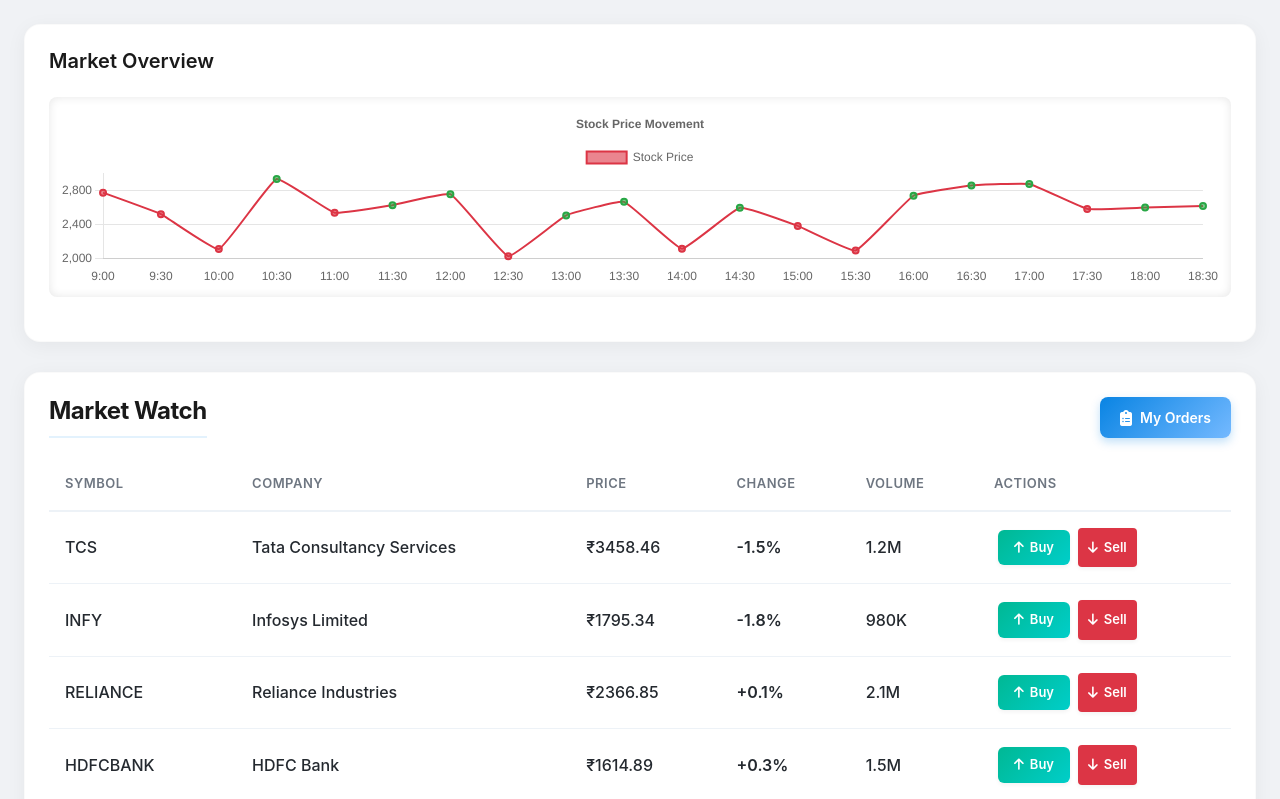
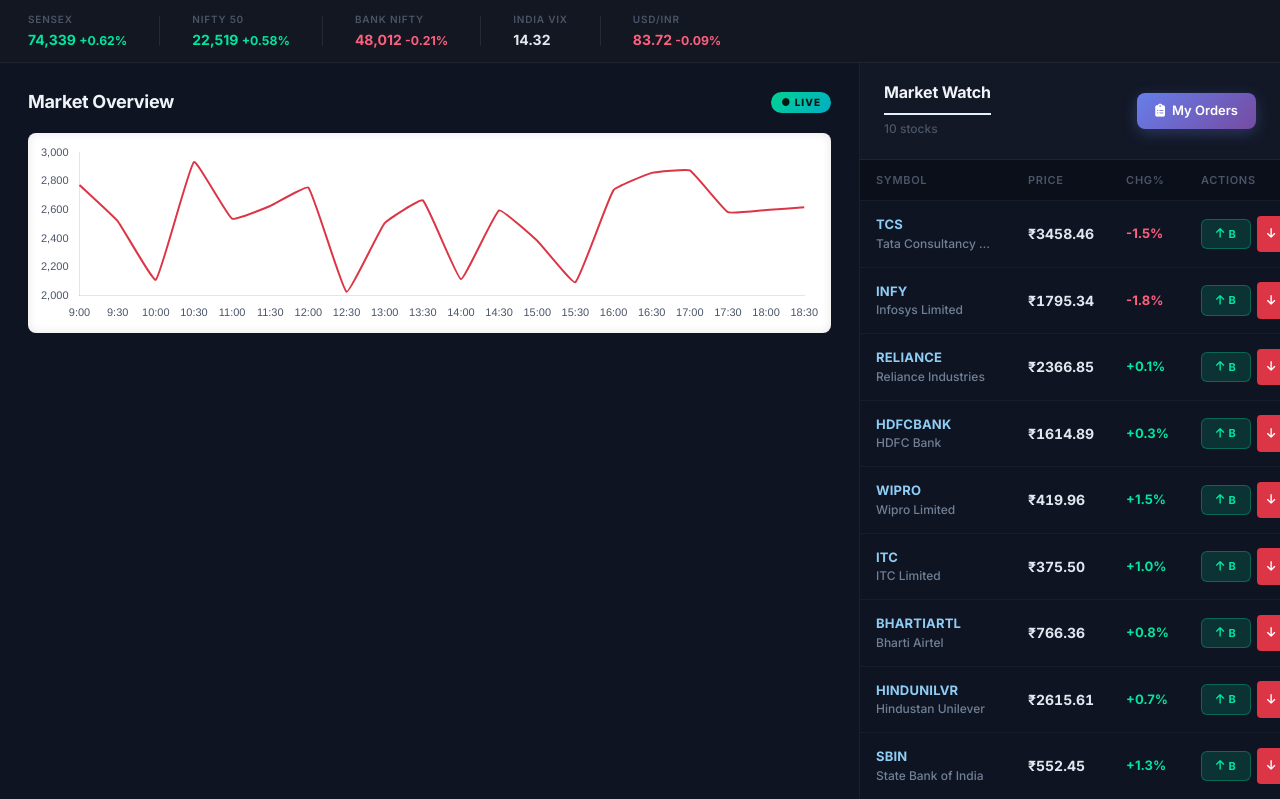
Before and after one commit to Chiranjeeb-Dash-Git/Zerodha-, a React (Create React App) app in the folder frontend/: page /Zerodha-/trading in a window 1280 px wide. Shown: the top 799 px of the page. Built offline with nearby package versions, Linux system fonts and the light colour scheme; no server answers.

Commit message:
UI: Full dark trading terminal redesign for 2026

```diff
--- a/frontend/src/components/trading/TradingView.css
+++ b/frontend/src/components/trading/TradingView.css
@@ -1,202 +1,355 @@
+/* ============================================
+   TRADING PAGE — 2026 PREMIUM DARK UI
+   ============================================ */
+
+@import url('https://fonts.googleapis.com/css2?family=Inter:wght@300;400;500;600;700;800&display=swap');
+
+/* === Base Layout === */
 .trading-view-container {
-    padding: 24px;
-    background: #f0f2f5;
+    padding: 0;
+    background: #0B0F1A;
     min-height: 100vh;
-    font-family: 'Inter', -apple-system, BlinkMacSystemFont, "Segoe UI", Roboto, Helvetica, Arial, sans-serif;
+    font-family: 'Inter', -apple-system, sans-serif;
+    color: #e2e8f0;
 }
 
-.market-watch {
-    background: #ffffff;
-    border-radius: 16px;
-    box-shadow: 0 4px 20px rgba(0, 0, 0, 0.05);
-    padding: 24px;
-    margin-bottom: 24px;
-    border: 1px solid rgba(0,0,0,0.02);
+/* === Top Stats Bar === */
+.trading-stats-bar {
+    background: rgba(255,255,255,0.03);
+    border-bottom: 1px solid rgba(255,255,255,0.06);
+    padding: 12px 28px;
+    display: flex;
+    align-items: center;
+    gap: 32px;
+    overflow-x: auto;
 }
 
-.market-watch h2 {
-    margin: 0;
-    color: #1a1a1a;
-    font-size: 24px;
-    font-weight: 700;
-    letter-spacing: -0.5px;
+.trading-stats-bar .stat-item {
+    display: flex;
+    flex-direction: column;
+    gap: 2px;
+    white-space: nowrap;
 }
 
+.stat-item .stat-label {
+    font-size: 10px;
+    color: #4a5568;
+    text-transform: uppercase;
+    letter-spacing: 0.8px;
+    font-weight: 600;
+}
+
+.stat-item .stat-value {
+    font-size: 14px;
+    font-weight: 700;
+    color: #e2e8f0;
+}
+
+.stat-item .stat-value.up { color: #00e5a0; }
+.stat-item .stat-value.down { color: #ff5f7e; }
+
+.trading-stats-bar .stat-sep {
+    width: 1px;
+    height: 30px;
+    background: rgba(255,255,255,0.08);
+}
+
+/* === Page Body === */
+.trading-body {
+    display: grid;
+    grid-template-columns: 1fr 420px;
+    gap: 0;
+    min-height: calc(100vh - 57px);
+}
+
+/* === Chart Panel (Left) === */
+.chart-section {
+    background: #0e1422;
+    border-right: 1px solid rgba(255,255,255,0.05);
+    padding: 28px;
+}
+
+.chart-section-header {
+    display: flex;
+    align-items: center;
+    justify-content: space-between;
+    margin-bottom: 20px;
+}
+
+.chart-section-header h3 {
+    margin: 0;
+    color: #f0f4f8;
+    font-size: 18px;
+    font-weight: 700;
+    letter-spacing: -0.3px;
+}
+
+.chart-section-header .live-badge {
+    background: linear-gradient(135deg, #00e5a0, #00bcd4);
+    color: #001a12;
+    font-size: 10px;
+    font-weight: 800;
+    padding: 3px 10px;
+    border-radius: 50px;
+    text-transform: uppercase;
+    letter-spacing: 1px;
+    animation: livePulse 2s infinite;
+}
+
+@keyframes livePulse {
+    0%, 100% { opacity: 1; }
+    50% { opacity: 0.6; }
+}
+
+.chart-container {
+    height: 400px;
+    width: 100%;
+    position: relative;
+}
+
+/* === Market Watch Panel (Right) === */
+.market-watch {
+    background: #0e1422;
+    padding: 0;
+    display: flex;
+    flex-direction: column;
+}
+
+.market-watch-header {
+    display: flex;
+    align-items: center;
+    justify-content: space-between;
+    padding: 20px 24px;
+    border-bottom: 1px solid rgba(255,255,255,0.05);
+    background: rgba(255,255,255,0.02);
+    position: sticky;
+    top: 0;
+    z-index: 10;
+}
+
+.market-watch-header h2 {
+    margin: 0;
+    color: #f0f4f8;
+    font-size: 16px;
+    font-weight: 700;
+    letter-spacing: -0.2px;
+}
+
+.stocks-count {
+    font-size: 12px;
+    color: #4a5568;
+    font-weight: 500;
+}
+
+/* === Stocks Table === */
 .stocks-table {
-    overflow-x: auto;
-    margin-top: 20px;
+    overflow-y: auto;
+    flex: 1;
 }
 
 .stocks-table table {
     width: 100%;
-    border-collapse: separate;
-    border-spacing: 0;
+    border-collapse: collapse;
+}
+
+.stocks-table thead {
+    position: sticky;
+    top: 0;
+    z-index: 5;
 }
 
 .stocks-table th {
-    background: #ffffff;
-    padding: 16px;
+    background: #0b0f1a;
+    padding: 12px 16px;
     text-align: left;
     font-weight: 600;
-    color: #6e7681;
-    font-size: 13px;
+    color: #4a5568;
+    font-size: 11px;
     text-transform: uppercase;
-    letter-spacing: 0.5px;
-    border-bottom: 2px solid #edf2f7;
+    letter-spacing: 0.7px;
+    border-bottom: 1px solid rgba(255,255,255,0.04);
 }
 
 .stocks-table td {
-    padding: 16px;
-    border-bottom: 1px solid #edf2f7;
-    color: #24292f;
+    padding: 14px 16px;
+    border-bottom: 1px solid rgba(255,255,255,0.04);
+    color: #cdd6f4;
+    font-size: 13px;
     font-weight: 500;
     vertical-align: middle;
 }
 
 .stocks-table tr {
-    transition: all 0.2s ease;
+    transition: background 0.15s ease;
+    cursor: pointer;
 }
 
-.stocks-table tr:hover {
-    background: #f8f9fa;
-    cursor: pointer;
-    transform: translateY(-1px);
-    box-shadow: 0 2px 8px rgba(0,0,0,0.02);
+.stocks-table tr:hover td {
+    background: rgba(99, 179, 237, 0.05);
+}
+
+.stock-symbol-cell {
+    font-weight: 700;
+    color: #90cdf4 !important;
+    font-size: 13px;
+    letter-spacing: 0.2px;
+}
+
+.stock-name-cell {
+    color: #718096 !important;
+    font-size: 12px !important;
+    max-width: 120px;
+    overflow: hidden;
+    text-overflow: ellipsis;
+    white-space: nowrap;
+}
+
+.stock-price-cell {
+    font-weight: 700 !important;
+    font-size: 14px !important;
+    color: #e2e8f0 !important;
+    font-variant-numeric: tabular-nums;
 }
 
 .positive {
-    color: #00b894;
-    font-weight: 600 !important;
+    color: #00e5a0 !important;
+    font-weight: 700 !important;
+    font-size: 12px;
 }
 
 .negative {
-    color: #ff7675;
-    font-weight: 600 !important;
+    color: #ff5f7e !important;
+    font-weight: 700 !important;
+    font-size: 12px;
 }
 
-/* Modern Button Styles */
+/* === Action Buttons === */
+.actions-cell {
+    display: flex;
+    gap: 6px;
+    align-items: center;
+}
+
 .buy-btn, .sell-btn {
-    padding: 8px 16px;
+    padding: 6px 14px;
     border: none;
     border-radius: 6px;
-    margin: 0 4px;
     cursor: pointer;
-    font-weight: 600;
-    font-size: 13px;
+    font-weight: 700;
+    font-size: 11px;
+    letter-spacing: 0.3px;
     transition: all 0.2s cubic-bezier(0.4, 0, 0.2, 1);
-    width: auto !important;
-    height: auto !important;
-    display: inline-flex !important;
+    display: inline-flex;
     align-items: center;
-    justify-content: center;
-    gap: 6px;
-    box-shadow: 0 2px 4px rgba(0,0,0,0.05);
+    gap: 4px;
+    text-transform: uppercase;
 }
 
 .buy-btn {
-    background: linear-gradient(135deg, #00b894 0%, #00cec9 100%);
-    color: white;
+    background: rgba(0, 229, 160, 0.15);
+    color: #00e5a0;
+    border: 1px solid rgba(0, 229, 160, 0.3);
 }
 
 .buy-btn:hover {
-    transform: translateY(-2px);
-    box-shadow: 0 4px 12px rgba(0, 184, 148, 0.3);
+    background: #00e5a0;
+    color: #001a12;
+    box-shadow: 0 0 16px rgba(0, 229, 160, 0.4);
+    transform: translateY(-1px);
 }
 
 .sell-btn {
-    background: linear-gradient(135deg, #ff7675 0%, #d63031 100%);
-    color: white;
+    background: rgba(255, 95, 126, 0.15);
+    color: #ff5f7e;
+    border: 1px solid rgba(255, 95, 126, 0.3);
 }
 
 .sell-btn:hover {
-    transform: translateY(-2px);
-    box-shadow: 0 4px 12px rgba(255, 118, 117, 0.3);
+    background: #ff5f7e;
+    color: #fff;
+    box-shadow: 0 0 16px rgba(255, 95, 126, 0.4);
+    transform: translateY(-1px);
 }
 
-.chart-section {
-    background: #ffffff;
-    border-radius: 16px;
-    box-shadow: 0 4px 20px rgba(0, 0, 0, 0.05);
-    padding: 24px;
-    margin-bottom: 30px;
-    border: 1px solid rgba(0,0,0,0.02);
-}
-
-.chart-section h3 {
-    margin-top: 0;
-    margin-bottom: 24px;
-    color: #1a1a1a;
-    font-size: 20px;
-    font-weight: 600;
-}
-
-.chart-container {
-    height: 600px;
-    width: 100%;
-    position: relative;
-    margin: 20px 0;
-}
-
+/* === My Orders Button === */
 .my-orders-btn {
-    background: linear-gradient(135deg, #0984e3 0%, #74b9ff 100%);
+    background: linear-gradient(135deg, #667eea 0%, #764ba2 100%);
     color: white;
-    padding: 10px 20px;
+    padding: 8px 18px;
     border: none;
     border-radius: 8px;
     cursor: pointer;
     font-weight: 600;
-    font-size: 14px;
-    transition: all 0.3s cubic-bezier(0.4, 0, 0.2, 1);
+    font-size: 13px;
+    transition: all 0.25s cubic-bezier(0.4, 0, 0.2, 1);
     display: flex;
     align-items: center;
-    gap: 8px;
-    box-shadow: 0 4px 10px rgba(9, 132, 227, 0.25);
-    margin: 0;
-}
-
-.my-orders-btn i {
-    font-size: 16px;
+    gap: 7px;
+    box-shadow: 0 4px 15px rgba(102, 126, 234, 0.3);
 }
 
 .my-orders-btn:hover {
     transform: translateY(-2px);
-    box-shadow: 0 6px 15px rgba(9, 132, 227, 0.4);
+    box-shadow: 0 8px 20px rgba(102, 126, 234, 0.5);
 }
 
 .my-orders-btn:active {
     transform: translateY(0);
 }
 
+/* === Selected Stock Badge === */
+.selected-stock-tag {
+    display: inline-flex;
+    align-items: center;
+    gap: 8px;
+    background: rgba(144, 205, 244, 0.1);
+    border: 1px solid rgba(144, 205, 244, 0.2);
+    padding: 5px 12px;
+    border-radius: 50px;
+    font-size: 12px;
+    color: #90cdf4;
+    font-weight: 600;
+}
+
+/* === Responsive === */
+@media (max-width: 1024px) {
+    .trading-body {
+        grid-template-columns: 1fr;
+    }
+
+    .chart-section {
+        border-right: none;
+        border-bottom: 1px solid rgba(255,255,255,0.05);
+    }
+}
+
 @media (max-width: 768px) {
-    .stocks-table {
-        font-size: 14px;
+    .trading-stats-bar {
+        padding: 10px 16px;
+        gap: 20px;
+    }
+
+    .chart-container {
+        height: 280px;
+    }
+
+    .stocks-table th,
+    .stocks-table td {
+        padding: 10px 12px;
     }
 
     .buy-btn, .sell-btn {
-        padding: 6px 12px;
-        font-size: 12px;
-    }
-
-    .chart-container {
-        height: 400px;
-    }
-
-    .market-watch h2 {
-        margin-bottom: 12px;
-    }
-
-    .market-watch > div {
-        flex-direction: column;
-        align-items: flex-start !important;
-        gap: 16px;
+        padding: 5px 10px;
+        font-size: 10px;
     }
 
     .my-orders-btn {
-        width: 100%;
-        justify-content: center;
+        padding: 7px 14px;
+        font-size: 12px;
     }
 }
 
+/* === Other legacy styles (kept for TradeModal etc.) === */
 .trading-container {
     padding: 24px;
     max-width: 1200px;
@@ -204,10 +357,11 @@
 }
 
 .trading-panel {
-    background: #ffffff;
+    background: #161b2e;
     border-radius: 12px;
     padding: 24px;
-    box-shadow: 0 4px 20px rgba(0, 0, 0, 0.05);
+    box-shadow: 0 4px 20px rgba(0,0,0,0.3);
+    border: 1px solid rgba(255,255,255,0.05);
 }
 
 .form-group {
@@ -218,44 +372,46 @@
     display: block;
     margin-bottom: 6px;
     font-weight: 500;
-    color: #4a5568;
-    font-size: 14px;
+    color: #718096;
+    font-size: 13px;
 }
 
 .form-group input,
 .form-group select {
     width: 100%;
     padding: 10px 12px;
-    border: 1px solid #e2e8f0;
+    background: #0b0f1a;
+    border: 1px solid rgba(255,255,255,0.08);
     border-radius: 6px;
     font-size: 14px;
+    color: #e2e8f0;
     transition: border-color 0.2s ease, box-shadow 0.2s ease;
 }
 
 .form-group input:focus,
 .form-group select:focus {
     outline: none;
-    border-color: #3182ce;
-    box-shadow: 0 0 0 3px rgba(49, 130, 206, 0.1);
+    border-color: #667eea;
+    box-shadow: 0 0 0 3px rgba(102, 126, 234, 0.15);
 }
 
 .submit-btn {
-    background: linear-gradient(135deg, #0984e3 0%, #74b9ff 100%);
+    background: linear-gradient(135deg, #667eea 0%, #764ba2 100%);
     color: white;
     padding: 12px 24px;
     border: none;
     border-radius: 6px;
     cursor: pointer;
-    font-weight: 600;
+    font-weight: 700;
     font-size: 15px;
     width: 100%;
     transition: all 0.3s ease;
-    box-shadow: 0 4px 10px rgba(9, 132, 227, 0.2);
+    box-shadow: 0 4px 15px rgba(102, 126, 234, 0.3);
 }
 
 .submit-btn:hover {
     transform: translateY(-2px);
-    box-shadow: 0 6px 15px rgba(9, 132, 227, 0.35);
+    box-shadow: 0 6px 20px rgba(102, 126, 234, 0.5);
 }
 
 .submit-btn:active {
--- a/frontend/src/components/trading/TradingView.js
+++ b/frontend/src/components/trading/TradingView.js
@@ -193,8 +193,51 @@
 
     return (
         <div className="trading-view-container">
+            {/* ── Top Stats Bar ── */}
+            <div className="trading-stats-bar">
+                <div className="stat-item">
+                    <span className="stat-label">SENSEX</span>
+                    <span className="stat-value up">74,339 <small>+0.62%</small></span>
+                </div>
+                <div className="stat-sep" />
+                <div className="stat-item">
+                    <span className="stat-label">NIFTY 50</span>
+                    <span className="stat-value up">22,519 <small>+0.58%</small></span>
+                </div>
+                <div className="stat-sep" />
+                <div className="stat-item">
+                    <span className="stat-label">BANK NIFTY</span>
+                    <span className="stat-value down">48,012 <small>-0.21%</small></span>
+                </div>
+                <div className="stat-sep" />
+                <div className="stat-item">
+                    <span className="stat-label">INDIA VIX</span>
+                    <span className="stat-value">14.32</span>
+                </div>
+                <div className="stat-sep" />
+                <div className="stat-item">
+                    <span className="stat-label">USD/INR</span>
+                    <span className="stat-value down">83.72 <small>-0.09%</small></span>
+                </div>
+            </div>
+
+            {/* ── Two-Column Body ── */}
+            <div className="trading-body">
+                {/* Chart Panel */}
                 <div className="chart-section">
-                <h3>{selectedStock ? selectedStock.name : 'Market Overview'}</h3>
+                    <div className="chart-section-header">
+                        <div style={{ display: 'flex', alignItems: 'center', gap: '12px' }}>
+                            {selectedStock ? (
+                                <span className="selected-stock-tag">
+                                    <i className="fas fa-chart-line" />
+                                    {selectedStock.symbol} — {selectedStock.name}
+                                </span>
+                            ) : (
+                                <h3>Market Overview</h3>
+                            )}
+                        </div>
+                        <span className="live-badge">● Live</span>
+                    </div>
                     <div className="chart-container">
                         <Line
                             data={chartData}
@@ -202,46 +245,40 @@
                                 responsive: true,
                                 maintainAspectRatio: false,
                                 plugins: {
-                                legend: {
-                                    position: 'top',
-                                },
-                                title: {
-                                    display: true,
-                                    text: 'Stock Price Movement'
-                                }
+                                    legend: { display: false },
+                                    title: { display: false }
                                 },
                                 scales: {
                                     y: {
                                         beginAtZero: false,
-                                    grid: {
-                                        color: 'rgba(0, 0, 0, 0.1)'
-                                    }
+                                        grid: { color: 'rgba(255,255,255,0.04)' },
+                                        ticks: { color: '#4a5568', font: { size: 11 } },
+                                        border: { color: 'transparent' }
                                     },
                                     x: {
-                                    grid: {
-                                        display: false
-                                    }
+                                        grid: { display: false },
+                                        ticks: { color: '#4a5568', font: { size: 11 } },
+                                        border: { color: 'rgba(255,255,255,0.04)' }
                                     }
                                 },
                                 elements: {
-                                line: {
-                                    tension: 0.4
-                                },
-                                point: {
-                                    radius: 3,
-                                    hoverRadius: 6
-                                }
+                                    line: { tension: 0.4, borderWidth: 2 },
+                                    point: { radius: 0, hoverRadius: 5 }
                                 }
                             }}
                         />
                     </div>
                 </div>
 
+                {/* Market Watch Panel */}
                 <div className="market-watch">
-                <div style={{ display: 'flex', justifyContent: 'space-between', alignItems: 'center' }}>
+                    <div className="market-watch-header">
+                        <div>
                             <h2>Market Watch</h2>
+                            <span className="stocks-count">{stocks.length} stocks</span>
+                        </div>
                         <button className="my-orders-btn" onClick={() => navigate('/my-orders')}>
-                        <i className="fas fa-clipboard-list"></i> My Orders
+                            <i className="fas fa-clipboard-list" /> My Orders
                         </button>
                     </div>
                     <div className="stocks-table">
@@ -249,47 +286,43 @@
                             <thead>
                                 <tr>
                                     <th>Symbol</th>
-                                <th>Company</th>
                                     <th>Price</th>
-                                <th>Change</th>
-                                <th>Volume</th>
+                                    <th>Chg%</th>
                                     <th>Actions</th>
                                 </tr>
                             </thead>
                             <tbody>
                                 {stocks.map(stock => (
                                     <tr key={stock.id} onClick={() => setSelectedStock(stock)}>
-                                    <td>{stock.symbol}</td>
-                                    <td>{stock.name}</td>
-                                    <td>₹{stock.price.toFixed(2)}</td>
+                                        <td>
+                                            <div className="stock-symbol-cell">{stock.symbol}</div>
+                                            <div className="stock-name-cell">{stock.name}</div>
+                                        </td>
+                                        <td className="stock-price-cell">₹{stock.price.toFixed(2)}</td>
                                         <td className={stock.change.startsWith('+') ? 'positive' : 'negative'}>
                                             {stock.change}
                                         </td>
-                                    <td>{stock.volume}</td>
                                         <td>
+                                            <div className="actions-cell">
                                                 <button
                                                     className="buy-btn"
-                                            onClick={(e) => {
-                                                e.stopPropagation();
-                                                handleTrade(stock.id, 'BUY');
-                                            }}
+                                                    onClick={(e) => { e.stopPropagation(); handleTrade(stock.id, 'BUY'); }}
                                                 >
-                                            <i className="fas fa-arrow-up"></i> Buy
+                                                    <i className="fas fa-arrow-up" /> B
                                                 </button>
                                                 <button
                                                     className="sell-btn"
-                                            onClick={(e) => {
-                                                e.stopPropagation();
-                                                handleTrade(stock.id, 'SELL');
-                                            }}
+                                                    onClick={(e) => { e.stopPropagation(); handleTrade(stock.id, 'SELL'); }}
                                                 >
-                                            <i className="fas fa-arrow-down"></i> Sell
+                                                    <i className="fas fa-arrow-down" /> S
                                                 </button>
+                                            </div>
                                         </td>
                                     </tr>
                                 ))}
                             </tbody>
                         </table>
+                    </div>
                 </div>
             </div>
 
```
Lines whose indentation alone changed are shown as unchanged.
